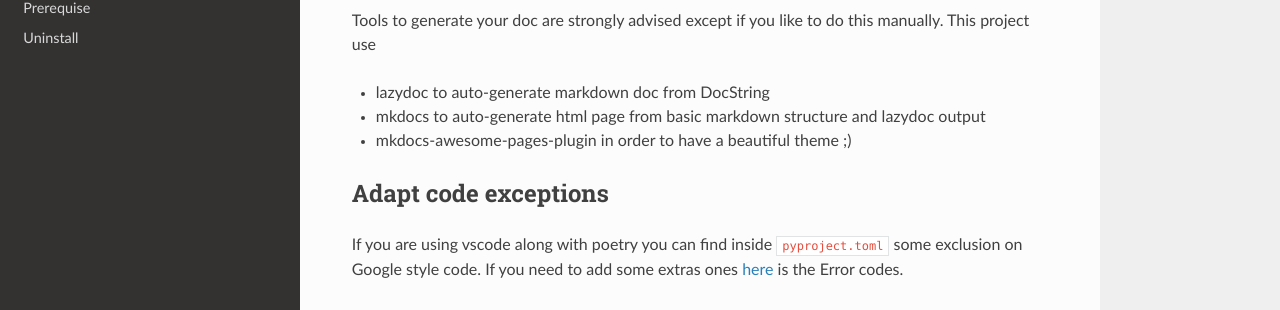
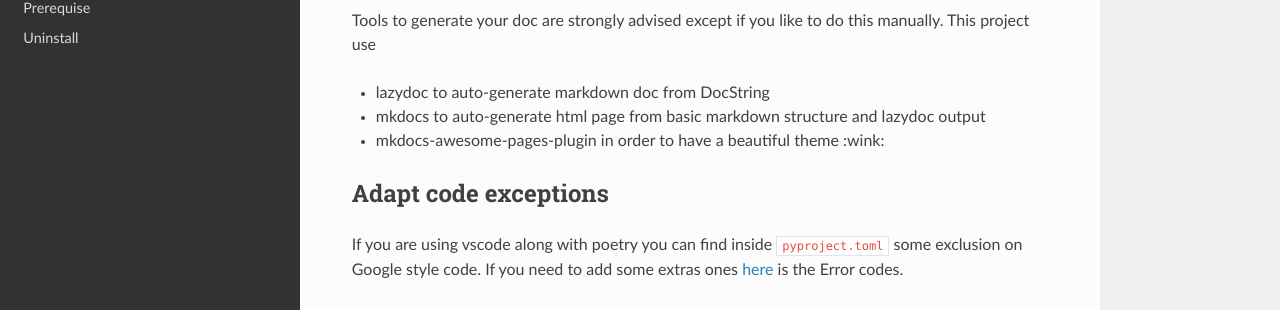
Before and after one commit to x42en/sysplant, an MkDocs documentation site: the page built from docs/contribute/installation.md, in a window 1280 px wide and 1150 px high. Shown: the part 527-837 px from the top of the window. Built offline with MkDocs 1.6.1, drawn with Linux system fonts in a browser that asks for light colours; nearby versions of some CDN libraries; some of the changed lines change nothing that is shown.

Commit message:
Correct Typo

```diff
--- a/docs/contribute/installation.md
+++ b/docs/contribute/installation.md
@@ -15,7 +15,7 @@ Tools to generate your doc are strongly advised except if you like to do this ma
 
 - lazydoc to auto-generate markdown doc from DocString
 - mkdocs to auto-generate html page from basic markdown structure and lazydoc output
-- mkdocs-awesome-pages-plugin in order to have a beautiful theme ;)
+- mkdocs-awesome-pages-plugin in order to have a beautiful theme :wink:
 
 ## Adapt code exceptions
 If you are using vscode along with poetry you can find inside `pyproject.toml` some exclusion on Google style code. If you need to add some extras ones [here](http://www.pydocstyle.org/en/6.2.2/error_codes.html) is the Error codes.
```
